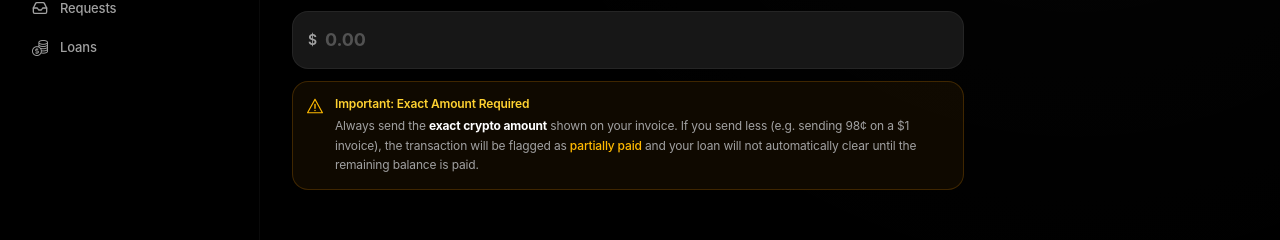
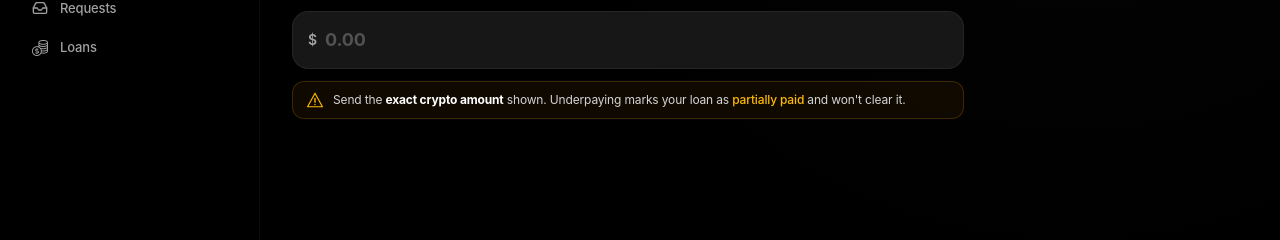
Before and after one commit to Sotarium/sotarium-dashboard, a Next.js app: page /payback in a window 1280 px wide. Shown: the part 459-699 px from the top of the page. Built offline with nearby package versions, Linux system fonts and the light colour scheme; no server answers; sample sign-in values are in the browser's storage.

Commit message:
fix: shorten payback warning card into compact 1-liner

```diff
--- a/src/app/payback/page.tsx
+++ b/src/app/payback/page.tsx
@@ -256,13 +256,10 @@ export default function PaybackPage() {
         </div>
 
         {/* Important Warning Notice Card */}
-        <div className="flex items-start gap-3 p-3.5 rounded-2xl bg-amber-500/[0.06] border border-amber-500/20 text-neutral-300">
-          <CautionIcon className="w-4 h-4 text-amber-400 shrink-0 mt-0.5" />
-          <div className="text-xs space-y-1">
-            <div className="font-semibold text-amber-300">Important: Exact Amount Required</div>
-            <div className="text-neutral-400 leading-relaxed">
-              Always send the <strong className="text-white">exact crypto amount</strong> shown on your invoice. If you send less (e.g. sending 98¢ on a $1 invoice), the transaction will be flagged as <span className="text-amber-400 font-medium">partially paid</span> and your loan will not automatically clear until the remaining balance is paid.
-            </div>
+        <div className="flex items-center gap-2.5 px-3.5 py-2.5 rounded-xl bg-amber-500/[0.06] border border-amber-500/20 text-neutral-300">
+          <CautionIcon className="w-4 h-4 text-amber-400 shrink-0" />
+          <div className="text-xs text-neutral-300">
+            Send the <strong className="text-white">exact crypto amount</strong> shown. Underpaying marks your loan as <span className="text-amber-400 font-medium">partially paid</span> and won&apos;t clear it.
           </div>
         </div>
       </div>
```
